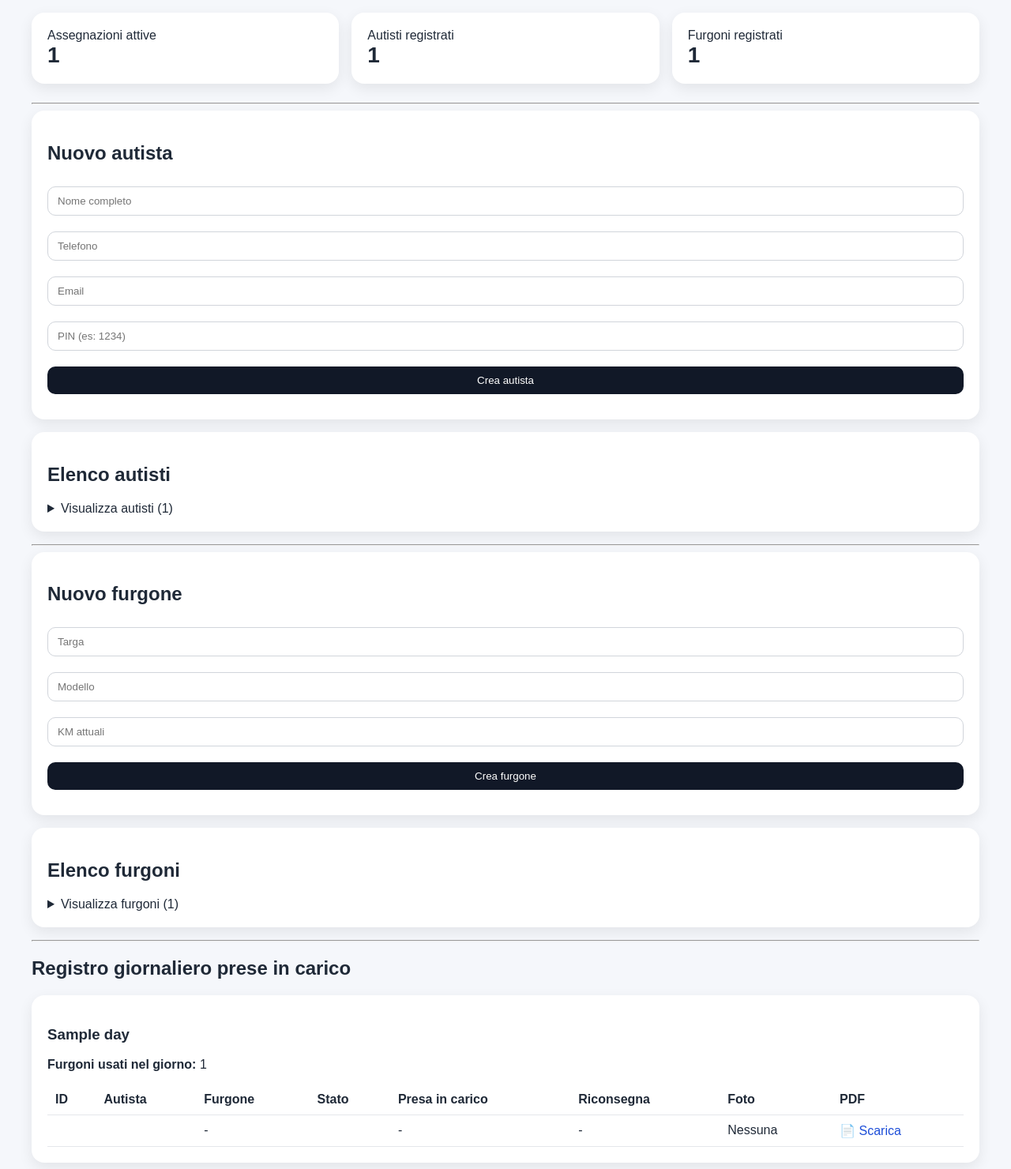
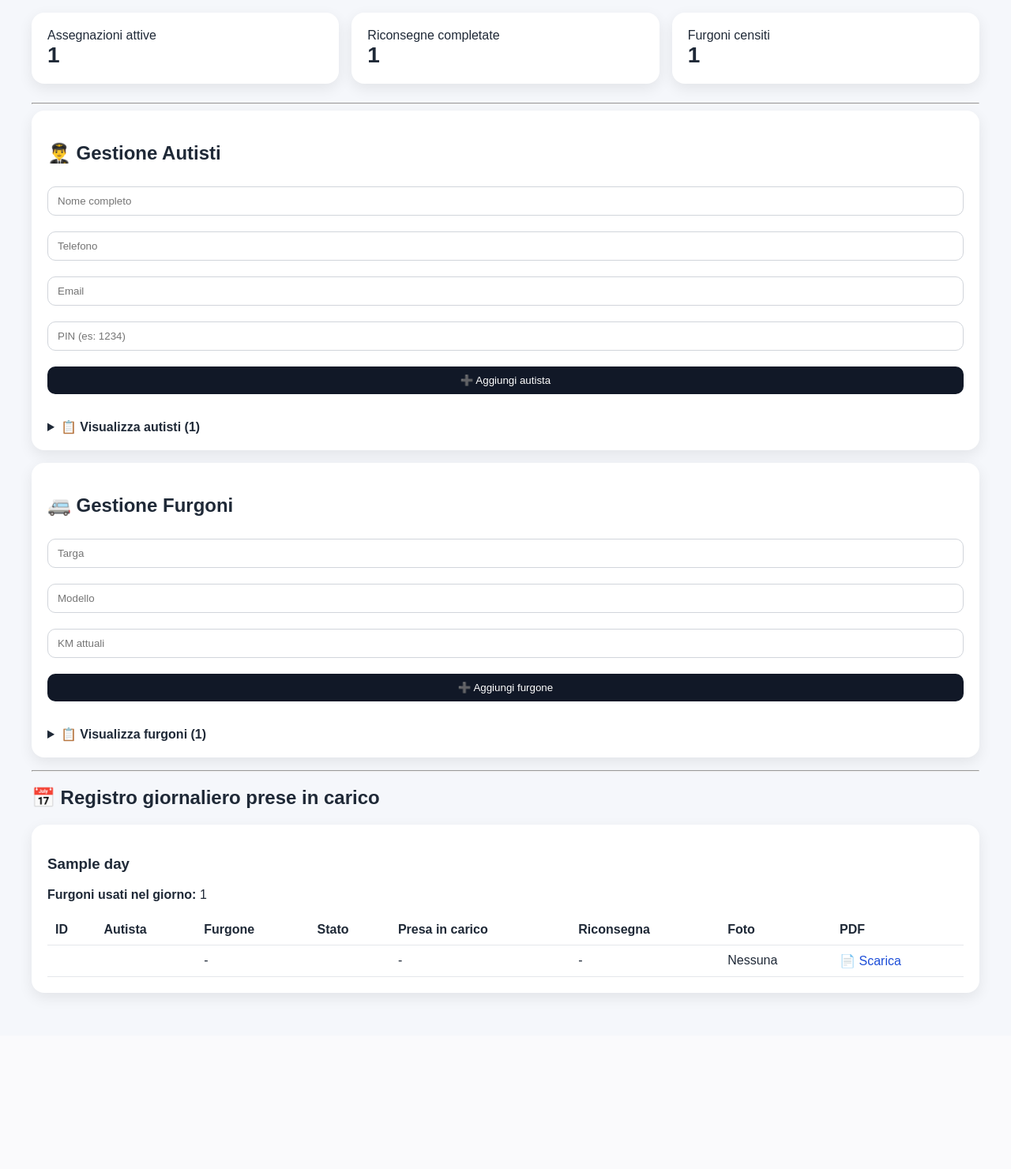
Before and after one commit to Mpa-flotta/furgoni-app, a Flask app: template templates/dashboard.html in a window 1280 px wide. Shown: the part 122-1602 px from the top of the page at 79% size. After the commit the page ends 1387 px from the top, so only its background shows below. Run offline with Flask 3, Linux system fonts and the light colour scheme; the template is opened without the code that fills it: most values are stand-ins (such as "Sample title", 1, 10 or a date in 2020); some libraries are stand-ins or nearby versions.

Commit message:
Update dashboard.html

```diff
--- a/templates/dashboard.html
+++ b/templates/dashboard.html
@@ -17,34 +17,35 @@
         <div class="stats">{{ active_count }}</div>
     </div>
     <div class="card">
-        <div>Autisti registrati</div>
-        <div class="stats">{{ drivers_count }}</div>
+        <div>Riconsegne completate</div>
+        <div class="stats">{{ completed_count }}</div>
     </div>
     <div class="card">
-        <div>Furgoni registrati</div>
-        <div class="stats">{{ vans_count }}</div>
+        <div>Furgoni censiti</div>
+        <div class="stats">{{ vans|length }}</div>
     </div>
 </div>
 
 <hr>
 
 <div class="card">
-    <h2>Nuovo autista</h2>
-    <form method="post" action="{{ url_for('create_driver') }}">
+    <h2>👨‍✈️ Gestione Autisti</h2>
+
+    <form method="post" action="{{ url_for('create_driver') }}" style="margin-bottom: 20px;">
         <input type="text" name="full_name" placeholder="Nome completo" required>
         <input type="text" name="phone" placeholder="Telefono">
         <input type="email" name="email" placeholder="Email">
         <input type="text" name="pin" placeholder="PIN (es: 1234)" required>
-        <button type="submit">Crea autista</button>
+        <button type="submit">➕ Aggiungi autista</button>
     </form>
-</div>
-
-<div class="card">
-    <h2>Elenco autisti</h2>
 
     {% if drivers %}
         <details>
-            <summary>Visualizza autisti ({{ drivers_count }})</summary>
+            <summary style="cursor:pointer; font-weight:600;">
+                📋 Visualizza autisti ({{ drivers|length }})
+            </summary>
+
+            <div style="overflow-x:auto; margin-top:15px;">
                 <table>
                     <thead>
                         <tr>
@@ -63,38 +64,40 @@
                             <td>{{ d.email or '-' }}</td>
                             <td>{{ d.pin or '-' }}</td>
                             <td>
-                            <form method="post" action="{{ url_for('delete_driver', driver_id=d.id) }}" onsubmit="return confirm('Eliminare definitivamente questo autista?');">
-                                <button type="submit">Elimina</button>
+                                <form method="post"
+                                      action="{{ url_for('delete_driver', driver_id=d.id) }}"
+                                      onsubmit="return confirm('Eliminare definitivamente questo autista?');">
+                                    <button type="submit">❌</button>
                                 </form>
                             </td>
                         </tr>
                         {% endfor %}
                     </tbody>
                 </table>
+            </div>
         </details>
     {% else %}
         <p>Nessun autista registrato.</p>
     {% endif %}
 </div>
 
-<hr>
+<div class="card">
+    <h2>🚐 Gestione Furgoni</h2>
 
-<div class="card">
-    <h2>Nuovo furgone</h2>
-    <form method="post" action="{{ url_for('create_van') }}">
+    <form method="post" action="{{ url_for('create_van') }}" style="margin-bottom: 20px;">
         <input type="text" name="plate" placeholder="Targa" required>
         <input type="text" name="model" placeholder="Modello" required>
         <input type="number" name="current_km" placeholder="KM attuali">
-        <button type="submit">Crea furgone</button>
+        <button type="submit">➕ Aggiungi furgone</button>
     </form>
-</div>
-
-<div class="card">
-    <h2>Elenco furgoni</h2>
 
     {% if vans %}
         <details>
-            <summary>Visualizza furgoni ({{ vans_count }})</summary>
+            <summary style="cursor:pointer; font-weight:600;">
+                📋 Visualizza furgoni ({{ vans|length }})
+            </summary>
+
+            <div style="overflow-x:auto; margin-top:15px;">
                 <table>
                     <thead>
                         <tr>
@@ -113,14 +116,17 @@
                             <td>{{ v.current_km or 0 }}</td>
                             <td>{{ v.status }}</td>
                             <td>
-                            <form method="post" action="{{ url_for('delete_van', van_id=v.id) }}" onsubmit="return confirm('Eliminare definitivamente questo furgone?');">
-                                <button type="submit">Elimina</button>
+                                <form method="post"
+                                      action="{{ url_for('delete_van', van_id=v.id) }}"
+                                      onsubmit="return confirm('Eliminare definitivamente questo furgone?');">
+                                    <button type="submit">❌</button>
                                 </form>
                             </td>
                         </tr>
                         {% endfor %}
                     </tbody>
                 </table>
+            </div>
         </details>
     {% else %}
         <p>Nessun furgone registrato.</p>
@@ -129,7 +135,7 @@
 
 <hr>
 
-<h2>Registro giornaliero prese in carico</h2>
+<h2>📅 Registro giornaliero prese in carico</h2>
 
 {% if grouped_assignments %}
     {% for day, items in grouped_assignments.items() %}
@@ -160,7 +166,6 @@
                             <td>{{ a.status }}</td>
                             <td>{{ a.pickup_at or '-' }}</td>
                             <td>{{ a.return_at or '-' }}</td>
-
                             <td>
                                 {% if a.first_photo %}
                                     <a href="{{ a.first_photo }}" target="_blank">
@@ -168,7 +173,7 @@
                                             src="{{ a.first_photo }}"
                                             alt="foto"
                                             width="80"
-                                            style="border-radius: 8px;"
+                                            style="border-radius:8px;"
                                         >
                                     </a>
                                     <div>{{ a.photo_count }} foto</div>
@@ -176,7 +181,6 @@
                                     Nessuna
                                 {% endif %}
                             </td>
-
                             <td>
                                 <a href="{{ url_for('genera_pdf', assignment_id=a.id) }}" target="_blank">
                                     📄 Scarica
```
Lines whose indentation alone changed are shown as unchanged.
